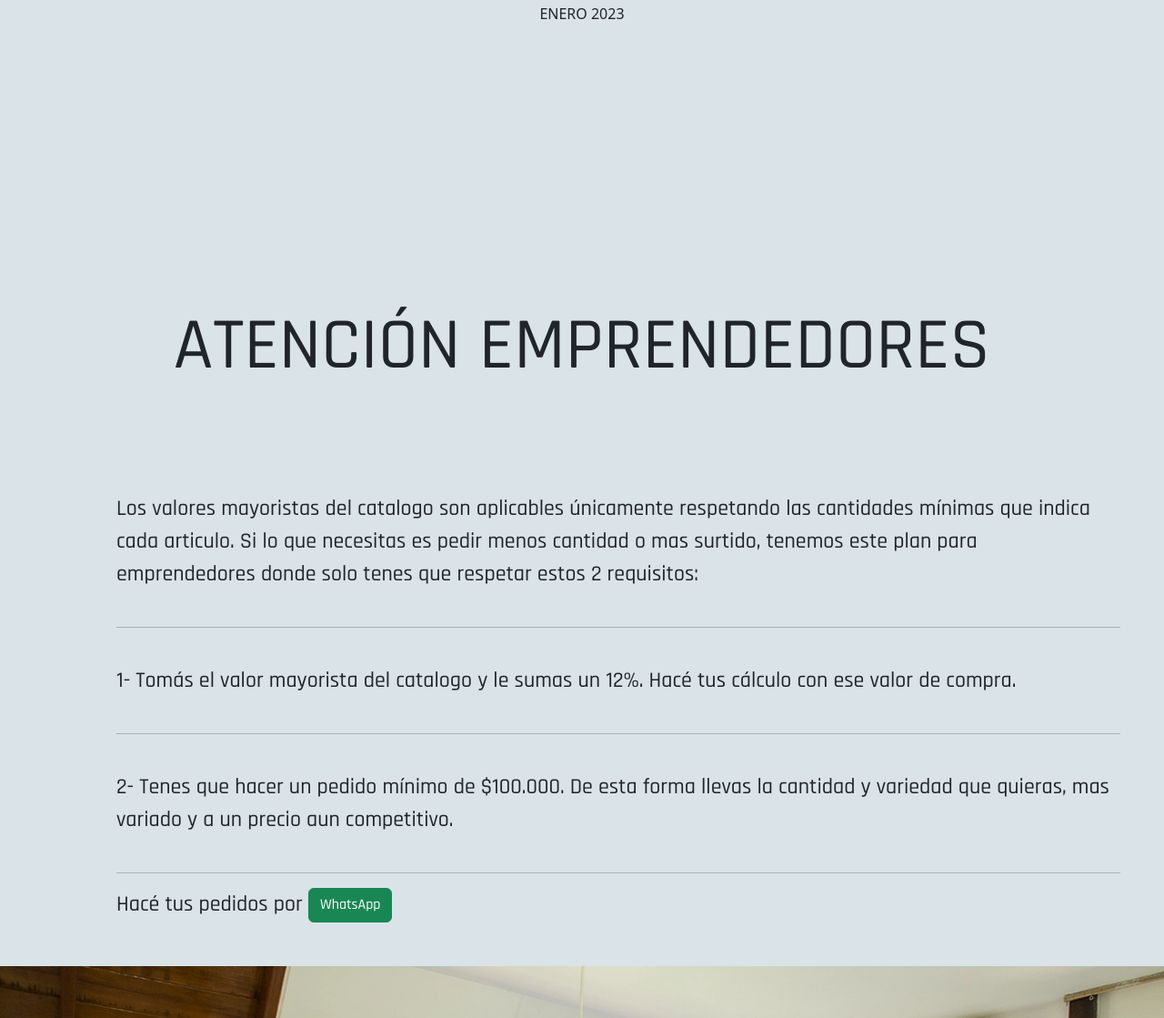
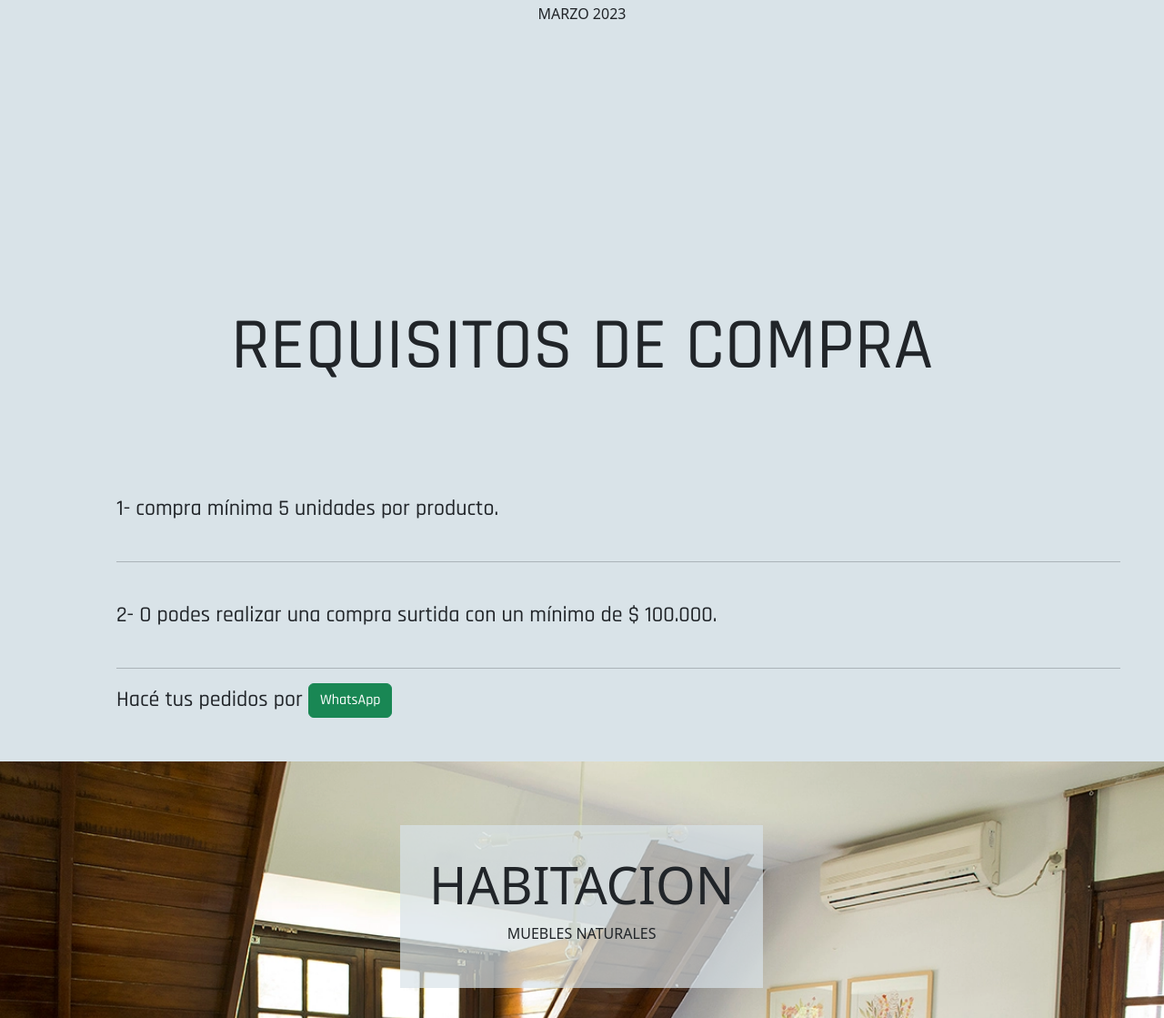
Before and after one commit to fermartini/brichome, a website: page index.html in a window 1280 px wide. Shown: the part 555-1674 px from the top of the page at 91% size. Drawn offline with nearby package versions, Linux system fonts and the light colour scheme; a web font is replaced by a local one.

Commit message:
Update index.html

```diff
--- a/index.html
+++ b/index.html
@@ -59,31 +59,20 @@
             <div class="inicio__titulo" data-aos="fade-up" data-aos-duration="1500">
                 <p>VENTA MAYORISTA</p>
                 <h1>CATALOGO</h1>
-                <p>ENERO 2023</p>
+                <p>MARZO 2023</p>
             </div>
         </section>
     </header>
     <main>
         <section class="info">
                     <div class="info__h3" data-aos="fade-up" data-aos-duration="1000">
-                        <h3>ATENCIÓN EMPRENDEDORES</h3>
+                        <h3>REQUISITOS DE COMPRA</h3>
                     </div>
 
                     <div class="info__p">
-
-                        <p data-aos="fade-up" data-aos-duration="1000">Los valores mayoristas del catalogo son aplicables
-                            únicamente respetando las cantidades mínimas
-                            que indica cada articulo. Si lo que necesitas es
-                            pedir menos cantidad o mas surtido, tenemos este
-                            plan para emprendedores donde solo tenes que
-                            respetar estos 2 requisitos:</p>
+                         <p data-aos="fade-up" data-aos-duration="1000">1- compra mínima 5 unidades por producto.</p>
                         <hr>
-                        <p data-aos="fade-up" data-aos-duration="1000">1- Tomás el valor mayorista del catalogo y le sumas
-                            un 12%. Hacé tus cálculo con ese valor de compra.</p>
-                        <hr>
-                        <p data-aos="fade-up" data-aos-duration="1000">2- Tenes que hacer un pedido mínimo de $100.000.
-                            De esta forma llevas la cantidad y variedad que
-                            quieras, mas variado y a un precio aun competitivo. </p>
+                        <p data-aos="fade-up" data-aos-duration="1000">2- O podes realizar una compra surtida con un mínimo de $ 100.000. </p>
                         <hr>
                         <p class="d-inline" data-aos="fade-up" data-aos-duration="1000"><u>Hacé tus pedidos por  <a href="https://walink.co/fb7f9b" class="btn btn-success" data-aos="fade-up" data-aos-duration="1500">WhatsApp</a></u></p>
                     </div>
```
